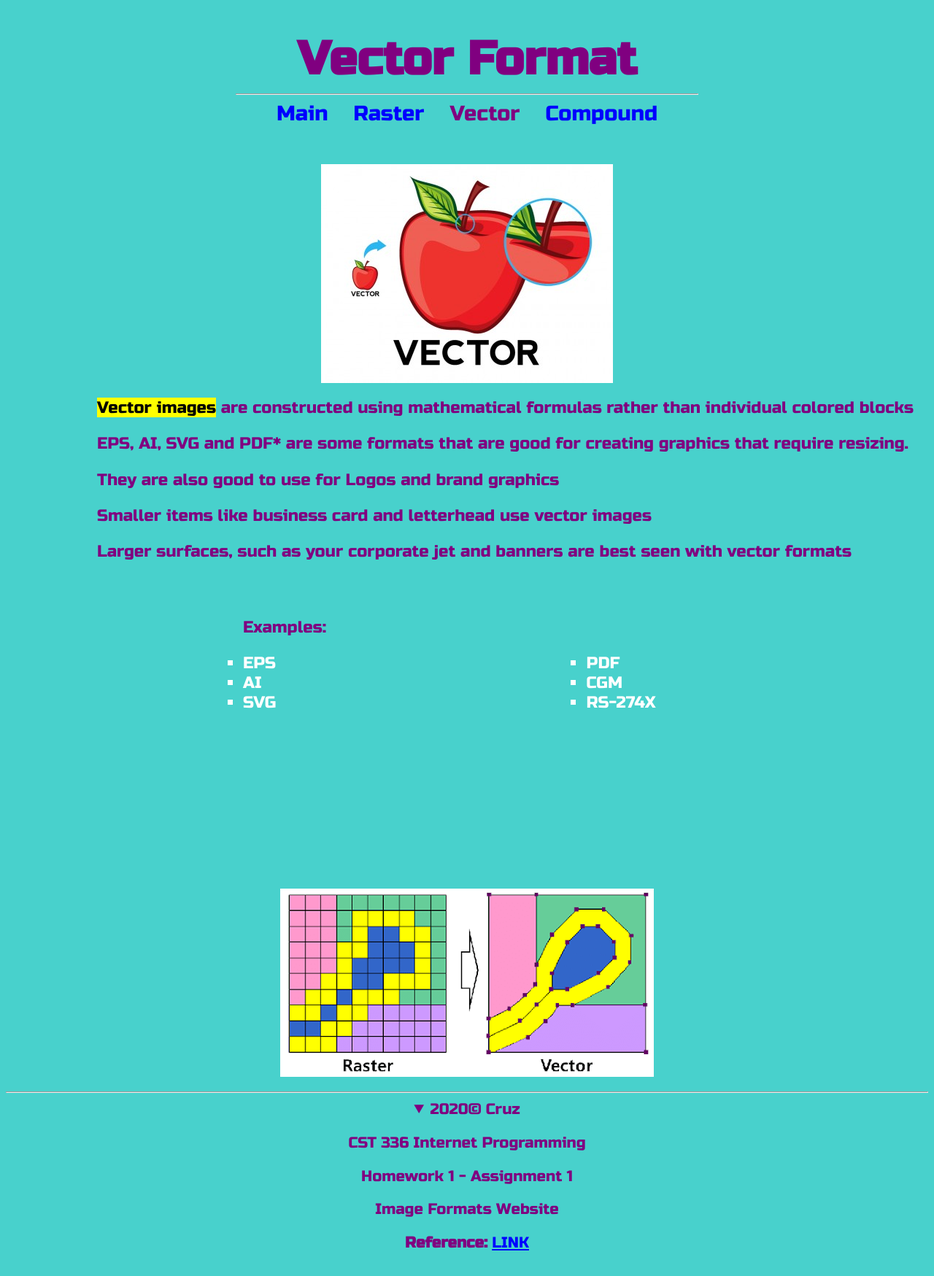
After one commit to yvcruz06/cst336, a PHP site: page /public/hw1/vector.html in a window 1280 px wide, after a click that opens the changed part. The commit adds this page. Shown: the whole page at 73% size. Run offline with PHP 8.4, Linux system fonts and the light colour scheme.

Commit message:
hw1 added

```diff
--- /dev/null
+++ b/public/hw1/css/styles.css
@@ -0,0 +1,101 @@
+body {
+    background-color:#48D1CC;
+    color:#800080;
+}
+
+header, main, nav, footer {
+    text-align: center;
+    font-family: 'Russo One', sans-serif;
+}
+
+nav a { /* links within "nav" container */
+    padding: 15px;
+    padding-bottom: 15px;
+    font-size: 1.8em;
+    text-decoration: none; /* removes underline */
+    color: white; /* by default, links are blue */
+}
+
+h1 {
+    font-family: 'Russo One', sans-serif;
+    font-size: 4em;
+    margin-bottom: 0px;
+}
+
+#currentPage {
+    color: #800080;
+}
+
+nav a:hover { /* pseudo class */
+    border-bottom: 2px #800080 solid;
+    font-size: 2em;
+    transition: .9s; /* transition effect */
+}
+
+#r_info, #example1, ul {
+    column-count: 2;
+    height: 300px;
+}
+
+#main_info, #r_info, #v_info, #c_info {
+    text-align: left;
+    float: left;
+    font-size: 1.4em;
+}
+
+#main_info {
+    padding-left: 260px;
+}
+
+#r_info {
+    padding-left: 100px;
+}
+
+#v_info {
+    padding-left: 125px;
+}
+
+#c_info {
+    padding-left: 290px;
+}
+
+ul {
+    text-align: left;
+    color: white;
+    list-style: square;
+}
+
+#example1, #example2 {
+    color: #800080;
+}
+
+ul, #example1, #example2 {
+    padding-left: 200px;
+}
+
+#main_img2, #main_img3 {
+    float: left;
+    padding-left: 50px;
+}
+
+#comp_poster1, #comp_poster1 {
+    float: left;
+}
+
+#comp_poster1 {
+    padding-left: 250px;
+}
+
+footer {
+    clear: both;
+    font-size:1.3em;
+    color: #800080;
+}
+
+a:link {
+    color: blue;
+}
+
+a:hover {
+    color: red;
+}
--- /dev/null
+++ b/public/hw1/mainpage.php
@@ -0,0 +1 @@
+<?php header('Location: /mainpage.html'); ?>
--- /dev/null
+++ b/public/hw1/vector.html
@@ -0,0 +1,70 @@
+<!DOCTYPE html>
+<html lang="eng">
+
+    <head>
+        <meta charset="utf-8" />
+        <title> Vector Image Formats </title>
+        <link href="css/styles.css" rel="stylesheet" type="text/css" />
+        <link href="https://fonts.googleapis.com/css?family=Russo+One&display=swap" rel="stylesheet">
+    </head>
+
+    <body>
+        <header>
+            <h1> Vector Format </h1>
+        </header>
+
+        <nav>
+            <hr width="50%" />
+            <a href="mainpage.html">Main</a>
+            <a href="raster.html">Raster</a>
+            <a id="currentPage" href="vector.html">Vector</a>
+            <a href="compound.html">Compound</a>
+        </nav>
+
+        <br/><br/>
+
+        <main>
+            <figure id="vector1">
+                <img src="img/vector1.png" alt="Vector Image 1" />
+            </figure>
+
+            <div id="v_info">
+                <mark>Vector images</mark> are constructed using mathematical formulas rather than individual colored blocks
+                <p>EPS, AI, SVG and PDF*  are some formats that are good for creating graphics that require resizing.</p>
+                <p>They are also good to use for Logos and brand graphics</p>
+                <p>Smaller items like business card and letterhead use vector images</p>
+                <p>Larger surfaces, such as your corporate jet and banners are best seen with vector formats</p>
+
+            <br/><br/>
+
+                <span id="example2">Examples:</span>
+                <ul>
+                    <li>EPS</li>
+                    <li>AI</li>
+                    <li>SVG</li>
+                    <li>PDF</li>
+                    <li>CGM</li>
+                    <li>RS-274X</li>
+                </ul>
+            </div>
+
+            <figure id="vector2">
+                <img src="img/vector2.png" alt="Vector Image 2" />
+            </figure>
+
+        </main>
+
+        <footer>
+            <hr>
+            <details>
+                <summary>2020&copy; Cruz</summary>
+                <p>CST 336 Internet Programming</p>
+                <p>Homework 1 - Assignment 1</p>
+                <p>Image Formats Website</p>
+            </details>
+            <strong>Reference: </strong><a href="https://modassicmarketing.com/understanding-image-file-types">LINK</a>
+            <br/><br/>
+        </footer>
+
+    </body>
+</html>
--- a/public/portfolio/css/styles.css
+++ b/public/portfolio/css/styles.css
@@ -27,7 +27,7 @@ h1 {
 
 nav a:hover { /* pseudo class */
     border-bottom: 2px orange solid;
-    front-size: 2em;
+    font-size: 2em;
     transition: .9s; /* transition effect */
 }
 
@@ -45,7 +45,7 @@ table {
 
 td {
     padding-right: 10px;
-    front-size: 1.3em;
+    font-size: 1.3em;
 }
 
 td strong {
```
Also changed, not shown: public/hw1/compound.html (added, +63 -0 lines), public/hw1/mainpage.html (added, +65 -0 lines), public/hw1/raster.html (added, +72 -0 lines), public/hw1/img/compound1.png (added), public/hw1/img/compound2.jpg (added), public/hw1/img/compound3.jpg (added), public/hw1/img/jif-or-gif.gif (added), public/hw1/img/main1.png (added), public/hw1/img/main2.jpg (added), public/hw1/img/main3.jpg (added), public/hw1/img/raster-img.jpg (added), public/hw1/img/vector1.png (added), public/hw1/img/vector2.png (added).
